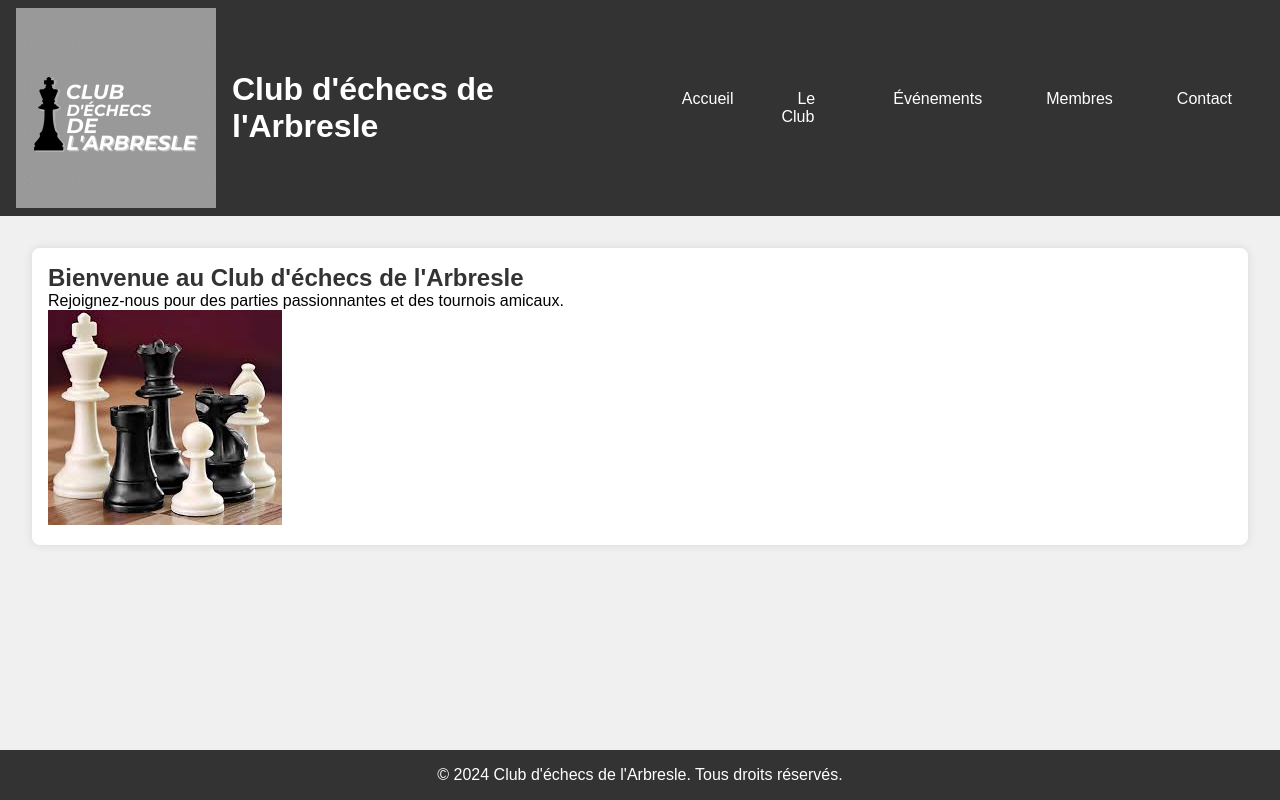
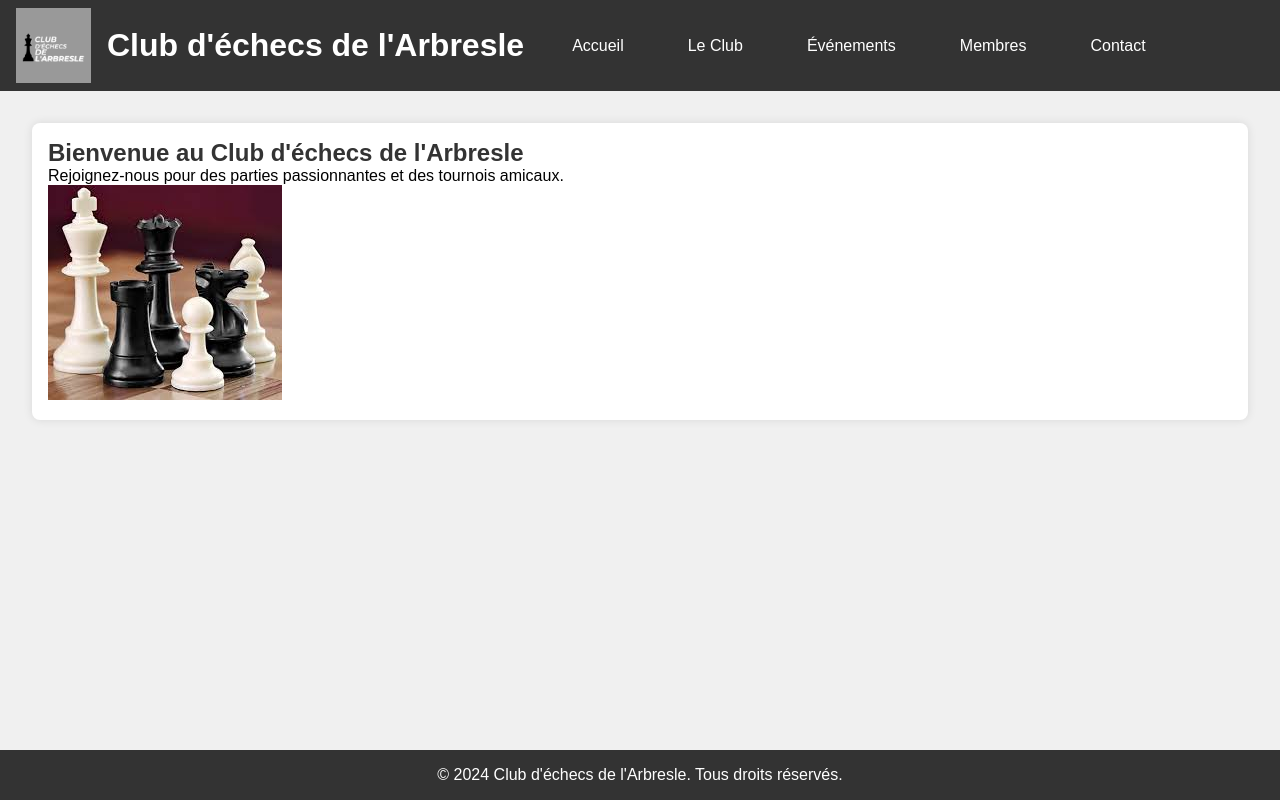
Before and after one commit to Voltadetrois/ClubdechecsdelArbresle, a plain HTML site: page index.html in a window 1280 px wide. Drawn offline with Linux system fonts and the light colour scheme; files whose address does not match are found by name.

Commit message:
Update style.css

```diff
--- a/style.css
+++ b/style.css
@@ -28,7 +28,7 @@ header {
 }
 
 .logo {
-    height: 200px; /* Taille réduite pour l'image du logo */
+    height: 75px; /* Taille réduite pour l'image du logo */
     width: auto; /* Maintient le ratio de l'image */
     margin-right: 1em;
 }
```
